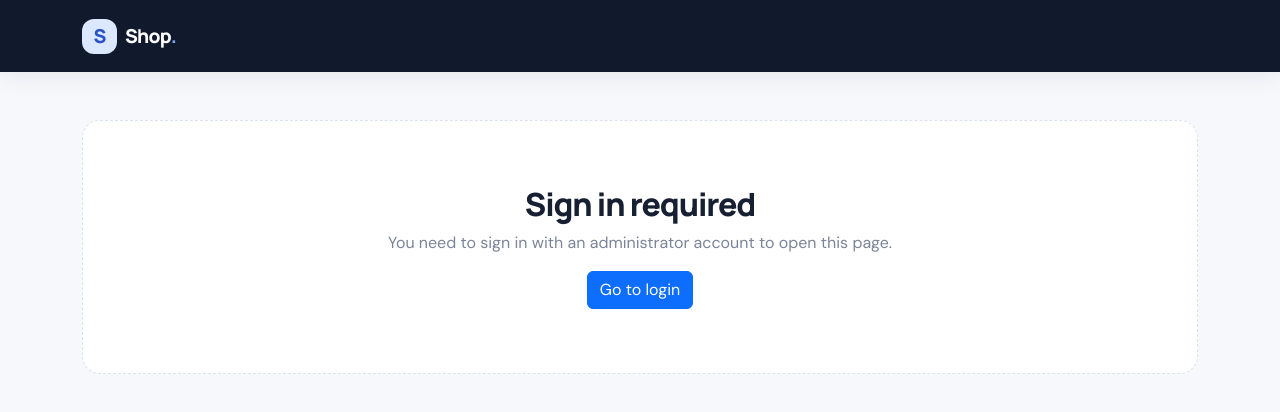
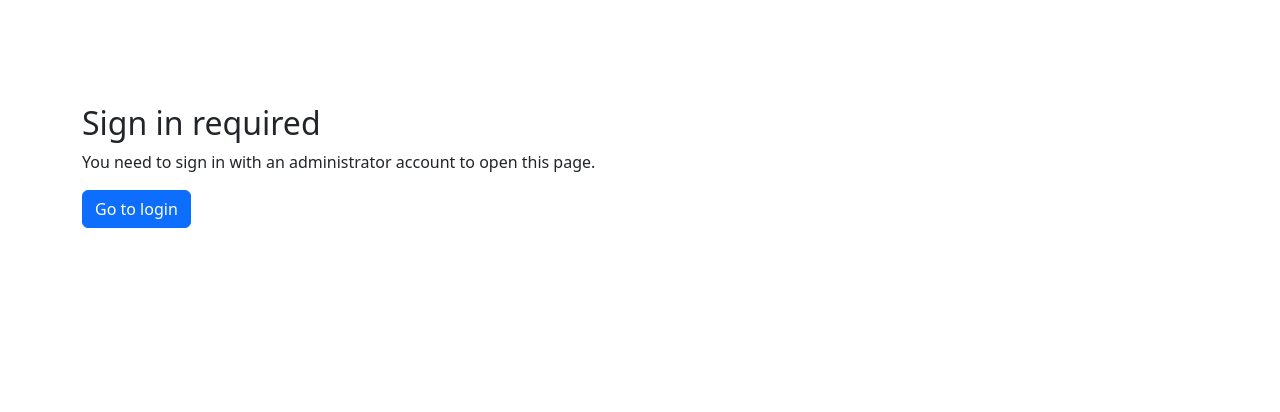
Before and after one commit to arminmkdev/Shop-WebAPI, a React (Vite) app in the folder FrontEnd/: page /admin in a window 1280 px wide. Shown: the top 412 px of the page. Built offline with nearby package versions, Linux system fonts and the light colour scheme.

Commit message:
whole of this file commented. perhapes I will delete it in future.

```diff
--- a/FrontEnd/src/site.css
+++ b/FrontEnd/src/site.css
@@ -1,4 +1,4 @@
-@import url("https://fonts.googleapis.com/css2?family=DM+Sans:wght@400;500;600;700&family=Manrope:wght@400;500;600;700;800&display=swap");
+/* @import url("https://fonts.googleapis.com/css2?family=DM+Sans:wght@400;500;600;700&family=Manrope:wght@400;500;600;700;800&display=swap");
 :root {
   font-family: "DM Sans", sans-serif;
   color: #172033;
@@ -492,12 +492,12 @@ h3,
   color: #fff;
   padding: 34px 0 38px;
 }
-.admin-container {
+.admin-max-w-7xl mx-auto px-4 {
   max-width: 1500px;
   padding-left: clamp(16px, 3vw, 44px);
   padding-right: clamp(16px, 3vw, 44px);
 }
-.admin-topline .admin-container {
+.admin-topline .admin-max-w-7xl mx-auto px-4 {
   display: flex;
   justify-content: space-between;
   align-items: center;
@@ -1030,7 +1030,7 @@ h3,
   .admin-topline {
     padding: 27px 0;
   }
-  .admin-topline .admin-container {
+  .admin-topline .admin-max-w-7xl mx-auto px-4 {
     align-items: flex-start;
   }
   .admin-topline p {
@@ -1089,4 +1089,4 @@ h3,
     transition-duration: 0.01ms !important;
     scroll-behavior: auto !important;
   }
-}
+} */
```
